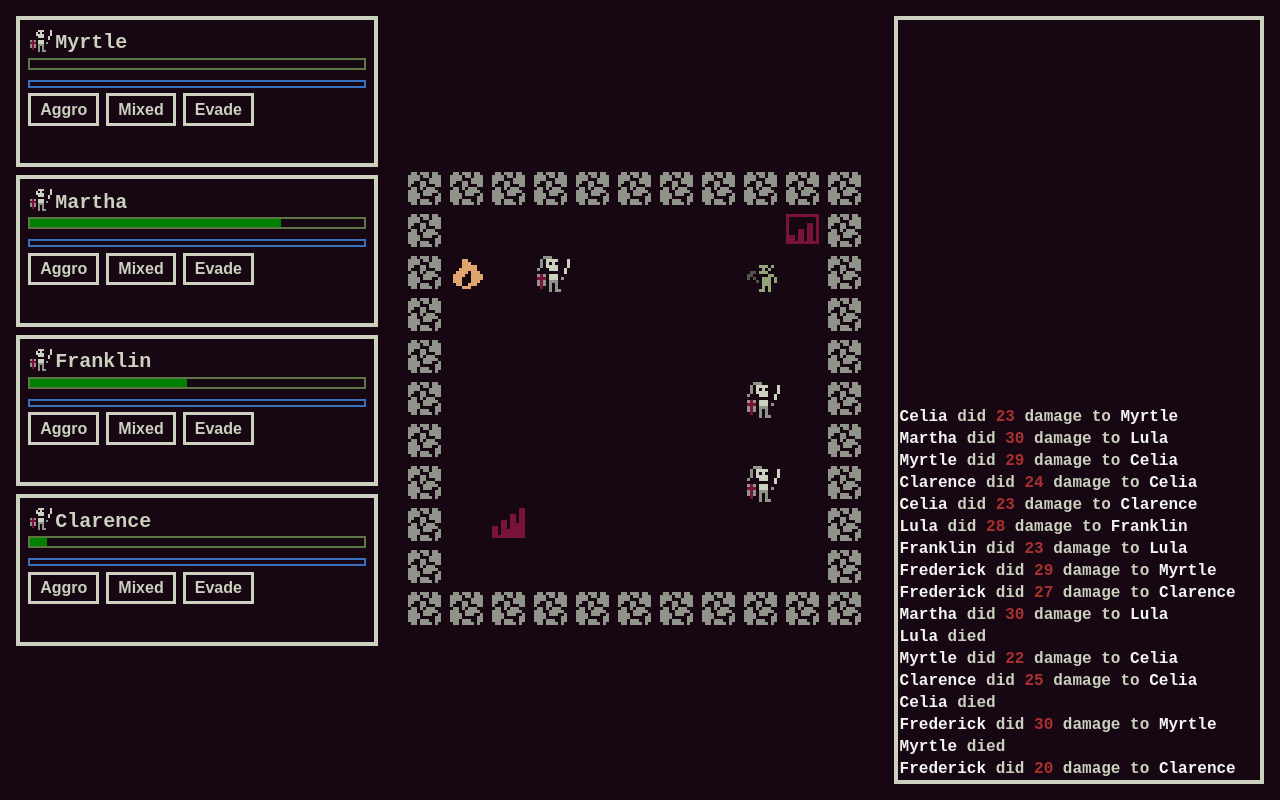
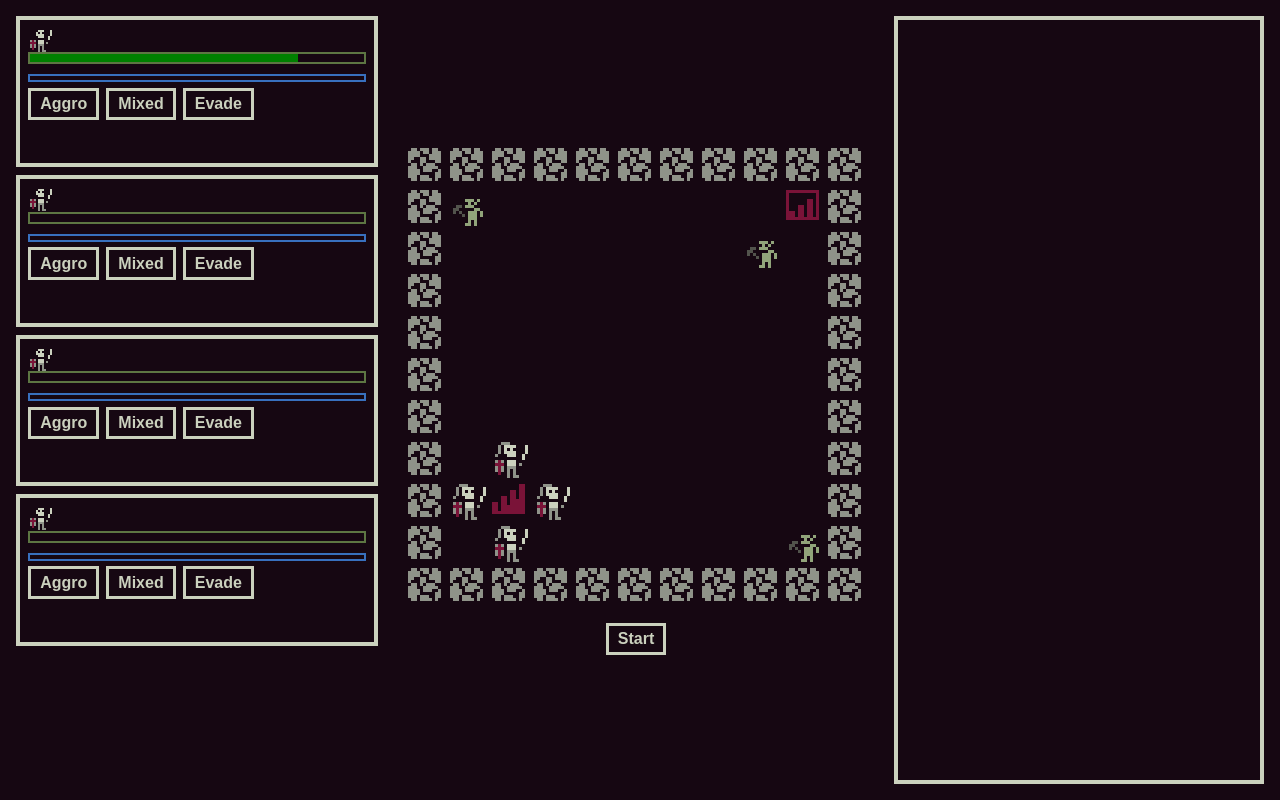
Before and after one commit to zzox/bro-js, a website built with Vite: page index.html in a window 1280 px wide. Built offline with nearby package versions, Linux system fonts and the light colour scheme.

Commit message:
battle buttons

```diff
--- a/index.html
+++ b/index.html
@@ -60,6 +60,9 @@
     </div>
     <div id="battle">
       <canvas width="154" height="154" id="main-canvas"></canvas>
+      <div class="battle-buttons">
+        <button><p>Start</p></button>
+      </div>
     </div>
     <div id="logs" class="box"></div>
   </main>
--- a/src/css/main.css
+++ b/src/css/main.css
@@ -51,6 +51,13 @@ button {
 
 button:hover {
   background-color: var(--other-bg-color);
+}
+
+button:disabled {
+  color: var(--other-bg-color);
+  border: .25em dashed var(--other-bg-color);
+  background-color: var(--bg-color);
+  cursor: not-allowed;
 }
 
 /* nav {
@@ -131,6 +138,18 @@ button:hover {
   margin: 0 0 0.5em 0;
 }
 
+#battle {
+  display: flex;
+  flex-direction: column;
+}
+
+.battle-buttons {
+  width: 100%;
+  display: flex;
+  margin-top: 1em;
+  justify-content: center;
+}
+
 progress {
   border-radius: 0;
   margin-bottom: 0.25rem;
--- a/src/main.ts
+++ b/src/main.ts
@@ -8,6 +8,7 @@ import { Actor, Behavior } from './world/actor'
 import { forEachGI, makeGrid, TileType } from './world/grid'
 import { Room, RoomEvent, RoomEventType, RoomResult } from './world/room'
 import { ctx } from './ui/canvas'
+import { disableBattleUi, setupBattleUi } from './ui/room-ui'
 
 setLogLevel(LogLevel.Info)
 logger.debug('bro :)')
@@ -16,6 +17,7 @@ logger.debug('bro :)')
 const bgColor = window.getComputedStyle(document.body).getPropertyValue('--bg-color')
 
 enum GameState {
+  InRoomPre,
   InRoom,
   InRoomAfter,
   PostRoom
@@ -31,7 +33,7 @@ type Particle = {
 
 let image:HTMLImageElement
 let room:Room
-let gameState:GameState = GameState.InRoom
+let gameState:GameState = GameState.InRoomPre
 let actors:Actor[] = []
 let particles:Particle[] = []
 
@@ -50,9 +52,18 @@ const handleRoomEvent = (event:RoomEvent) => {
   createLogFromEvent(event)
 }
 
-const handleButtonPress = (actorNum:number, behaviorNum:number) => {
+const handlePlayerBehavior = (actorNum:number, behaviorNum:number) => {
   console.log(actorNum, behaviorNum)
   // lookup behaviors on actorData
+}
+
+const handleBattleStart = () => {
+  if (gameState === GameState.InRoomPre) {
+    gameState = GameState.InRoom
+    disableBattleUi()
+  } else {
+    throw 'Shouond t be here'
+  }
 }
 
 const update = () => {
@@ -148,7 +159,8 @@ const ready = () => {
   updatePlayerUi(actors)
   room = new Room(actors, handleRoomEvent)
   next()
-  setupPlayerUi(handleButtonPress)
+  setupPlayerUi(handlePlayerBehavior)
+  setupBattleUi(handleBattleStart)
 }
 
 const run = async () => {
--- /dev/null
+++ b/src/ui/room-ui.ts
@@ -0,0 +1,11 @@
+import { $q } from './ui'
+
+const button = $q('.battle-buttons > button') as HTMLButtonElement
+
+export const setupBattleUi = (uiCallback:() => void) => {
+  button.onclick = uiCallback
+}
+
+export const disableBattleUi = () => {
+  button.disabled = true
+}
```
